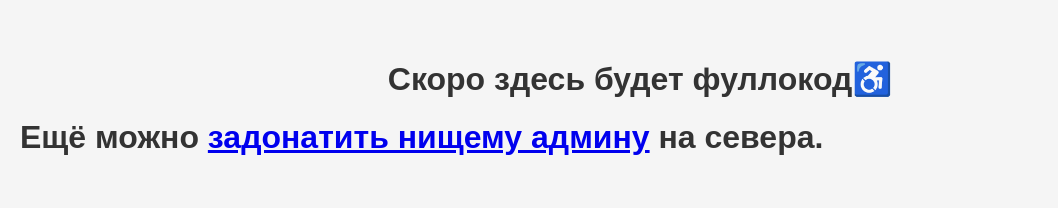
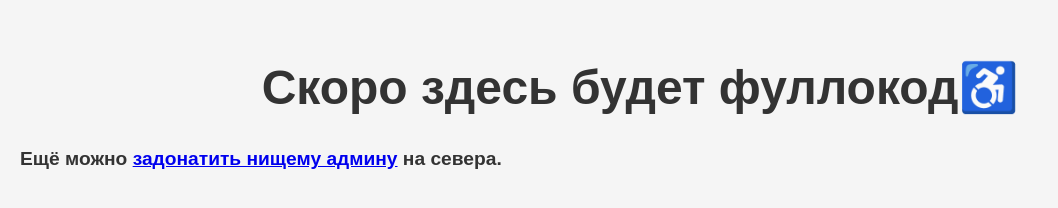
Before and after one commit to denchik772006-web/vsem-full, a plain HTML site: page index.html in a window 1280 px wide. Shown: the whole page, without its empty margins (0-1058 px from the left). Drawn offline with Linux system fonts and the light colour scheme.

Commit message:
Update index.html

```diff
--- a/index.html
+++ b/index.html
@@ -12,11 +12,12 @@
         color: #333;
       }
       h1 {
+        font-size: 3rem;
         text-align: center;
         margin-top: 40px;
       }
       h2 {
-        font-size: 2rem;
+        font-size: 1.2rem;
         margin-top: 20px;
       }
       p {
```
